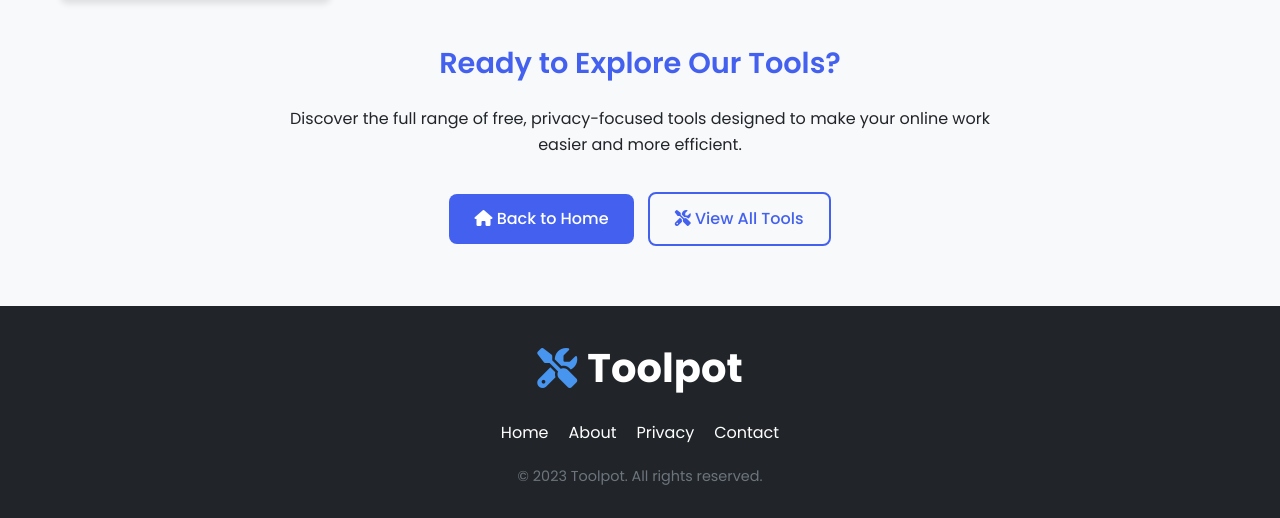
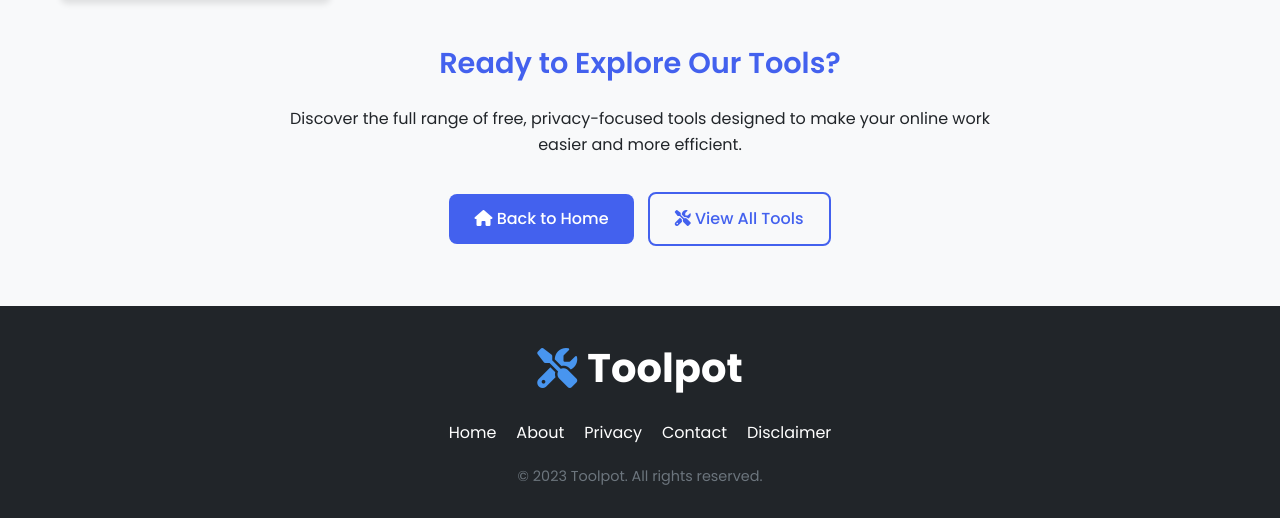
Before and after one commit to roushan62/Toolpot, a plain HTML site: page About-Us.html in a window 1280 px wide. Shown: the part 2099-2617 px from the top of the page. Drawn offline with Linux system fonts and the light colour scheme.

Commit message:
Update About-Us.html

```diff
--- a/About-Us.html
+++ b/About-Us.html
@@ -1056,6 +1056,7 @@ tool pleasure, pleasure tools, tool fun">
                     <a href="About-Us.html">About</a>
                     <a href="Privacy-Policy.html">Privacy</a>
                     <a href="Contact-Support.html">Contact</a>
+                    <a href="Disclaimer.html">Disclaimer</a>
                 </div>
                 <p class="copyright">
                     &copy; 2023 Toolpot. All rights reserved.
```
